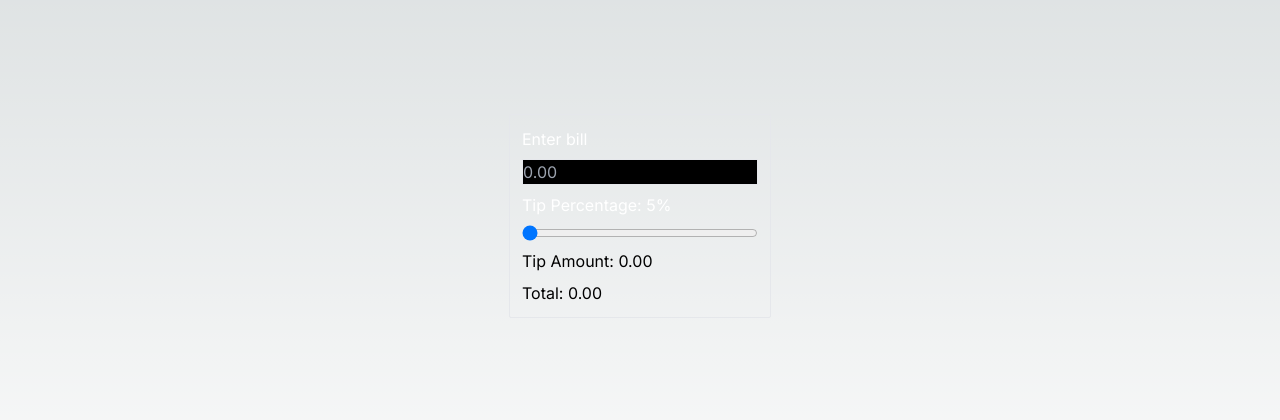
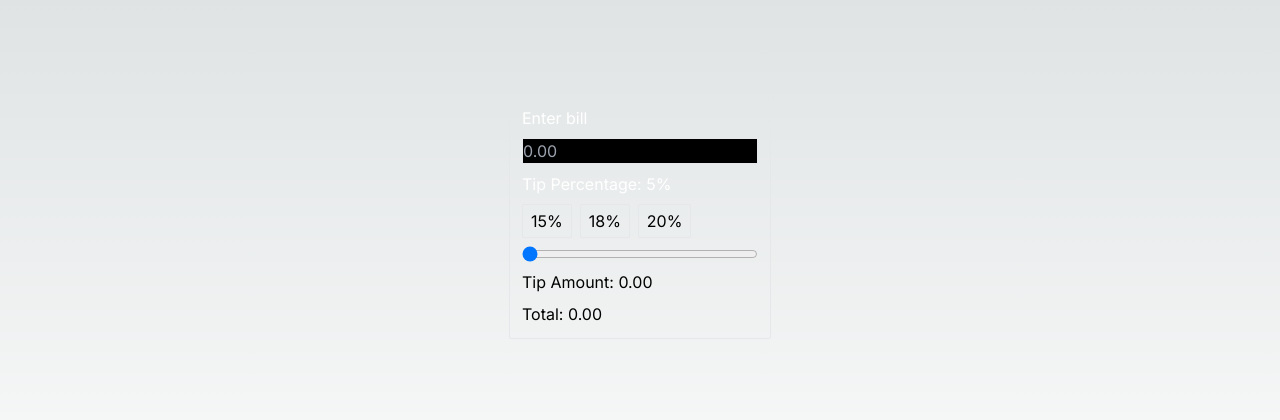
Before and after one commit to bluffdev/tip-calculator, a Next.js app: page / in a window 1280 px wide. Shown: the part 184-604 px from the top of the page. Built offline with nearby package versions, Linux system fonts and the light colour scheme.

Commit message:
added suggested tip amounts

```diff
--- a/src/app/page.tsx
+++ b/src/app/page.tsx
@@ -52,6 +52,17 @@ export default function Home() {
           className="bg-black border"
         />
         <label className="text-white">{`Tip Percentage: ${tipPercentage}%`}</label>
+        <div className="flex gap-2">
+          <button onClick={() => setTipPercentage(15)} className="border rounded-sm px-2 py-1">
+            15%
+          </button>
+          <button onClick={() => setTipPercentage(18)} className="border rounded-sm px-2 py-1">
+            18%
+          </button>
+          <button onClick={() => setTipPercentage(20)} className="border rounded-sm px-2 py-1">
+            20%
+          </button>
+        </div>
         <input
           type="range"
           min={5}
```
